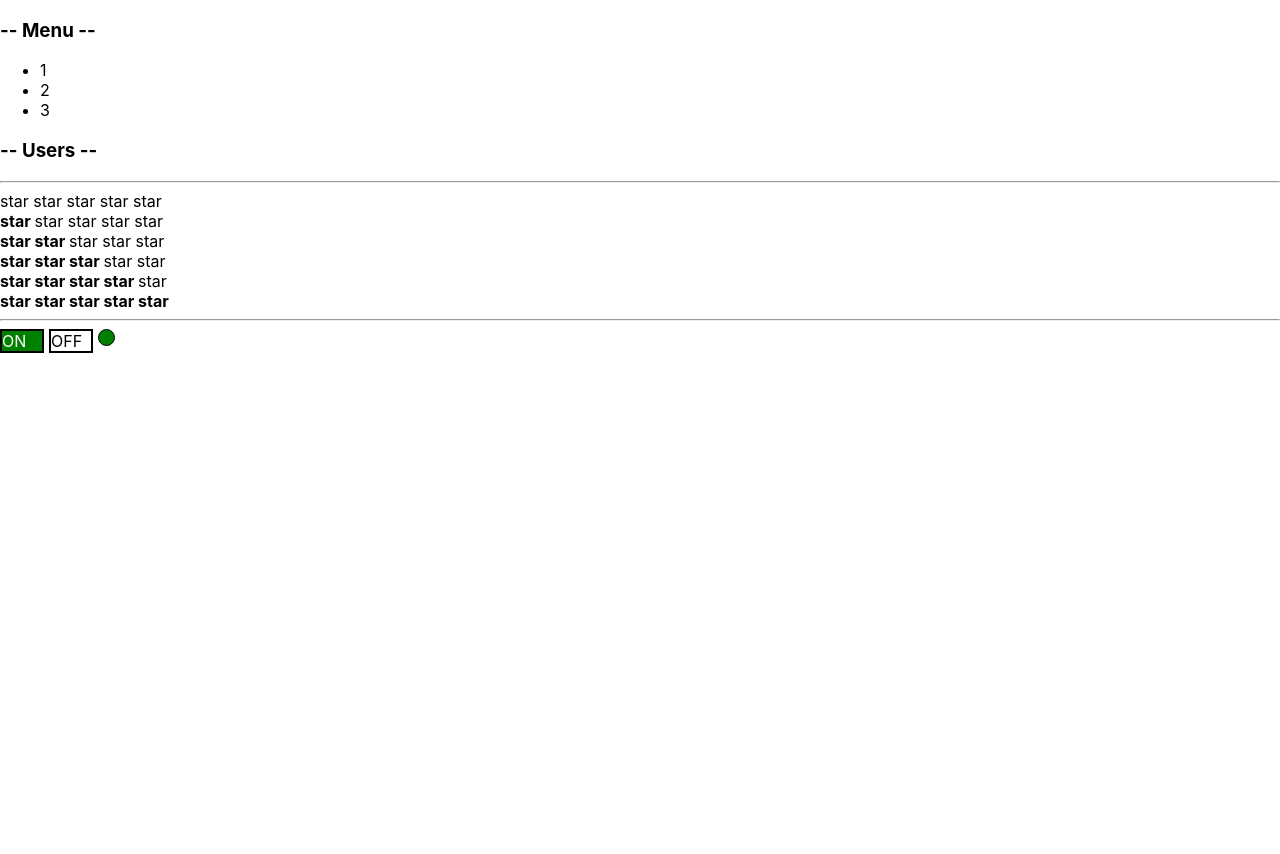
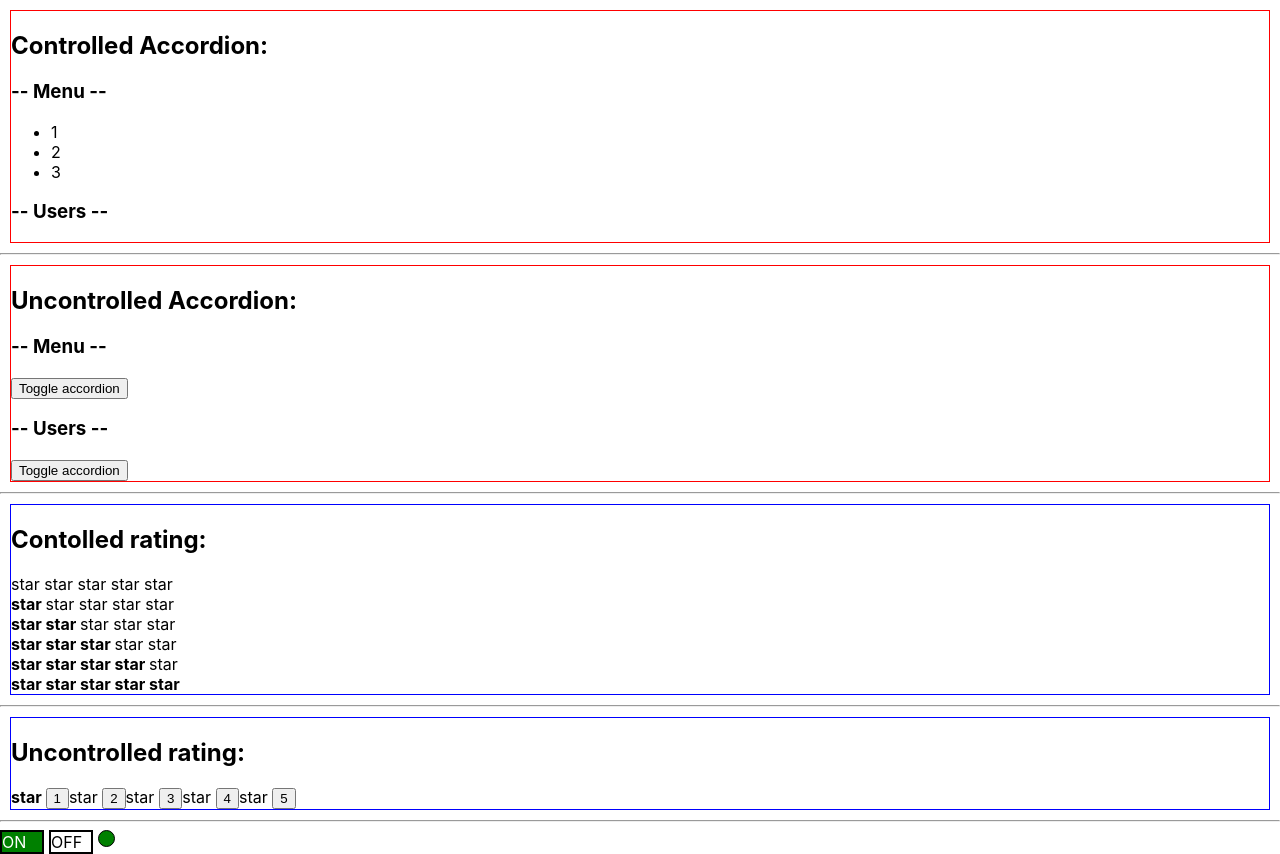
Before and after one commit to RomanHass/react_in_details, a React (Create React App) app: page / in a window 1280 px wide. Before the commit the page ends 800 px from the top, so only its background shows below. Built offline with nearby package versions, Linux system fonts and the light colour scheme.

Commit message:
Add learn hook useState and controlled/uncontrolled components

```diff
--- a/src/App.tsx
+++ b/src/App.tsx
@@ -1,24 +1,48 @@
 import './App.css';
 import { Accordion } from './components/Accordion/Accordion';
-import { OnOff } from './components/OnOff/OnOff';
+import { OnOff } from './components/OnOff/UncontrolledOnOff';
+import { OnOffByDimych } from './components/OnOff/OnOffByDimych';
 import { Rating } from './components/Rating/Rating';
+import { UncontrolledAccordion } from './components/UncontrolledAccordion/UncontrolledAccordion';
+import { UncontrolledRating } from './components/UncontrolledRating/UncontrolledRating';
 
 
 function App() {
   console.log('App rendering')
   return (
     <div className="App">
+      <div style={{margin: '10px', border: '1px solid red'}}>
+        <h2>Controlled Accordion:</h2>
         <Accordion titleValue="Menu" expanded={true} />
         <Accordion titleValue="Users" expanded={false} />
+      </div>
       <hr />
+
+      <div style={{margin: '10px', border: '1px solid red'}}>
+        <h2>Uncontrolled Accordion:</h2>
+        <UncontrolledAccordion titleValue="Menu" />
+        <UncontrolledAccordion titleValue="Users" />
+      </div>
+      <hr />
+
+      <div style={{margin: '10px', border: '1px solid blue'}}>
+        <h2>Contolled rating:</h2>
         <Rating value={0} />
         <Rating value={1} />
         <Rating value={2} />
         <Rating value={3} />
         <Rating value={4} />
         <Rating value={5} />
+      </div>
+
+      <hr />
+      <div style={{margin: '10px', border: '1px solid blue'}}>
+        <h2>Uncontrolled rating:</h2>
+        <UncontrolledRating />
+      </div>
       <hr />
       <OnOff/>
+      {/* <OnOffByDimych /> */}
     </div>
   );
 }
--- /dev/null
+++ b/src/components/OnOff/OnOffByDimych.tsx
@@ -0,0 +1,42 @@
+import { useState } from "react";
+
+
+export const OnOffByDimych = () => {
+
+  const [on, setOn] = useState<boolean>(true);
+
+  const onStyle = {
+    padding: '5px',
+    display: 'inline-block',
+    width: '30px',
+    height: '20px',
+    border: '1px solid black',
+    backgroundColor: on ? 'green' : 'white',
+  };
+  const offStyle = {
+    padding: '5px',
+    marginLeft: '5px',
+    display: 'inline-block',
+    width: '30px',
+    height: '20px',
+    border: '1px solid black',
+    backgroundColor: on ? 'white': 'red',
+  };
+  const indicatorStyle = {
+    marginLeft: '10px',
+    display: 'inline-block',
+    width: '10px',
+    height: '10px',
+    borderRadius: '50%',
+    border: '1px solid black',
+    backgroundColor: on ? 'green' : 'red',
+  };
+
+  return (
+    <div>
+      <div onClick={() => setOn(true)} style={onStyle}>ON</div>
+      <div onClick={() => setOn(false)} style={offStyle}>OFF</div>
+      <div style={indicatorStyle}></div>
+    </div>
+  );
+};
--- /dev/null
+++ b/src/components/UncontrolledAccordion/UncontrolledAccordion.tsx
@@ -0,0 +1,38 @@
+import { useState } from "react"
+
+type AccordionPropsType = {
+  titleValue: string
+}
+
+export const UncontrolledAccordion = (props: AccordionPropsType) => {
+
+  const [expanded, setExpanded] = useState<boolean>(false);
+
+  return (
+    <div>
+        <AccordionTitle title={props.titleValue} />
+        <button onClick={() => setExpanded(!expanded)}>Toggle accordion</button>
+        {expanded && <AccordionBody />}
+      </div>
+  );
+}
+
+type AccordionTitlePropsType = {
+  title: string
+}
+
+function AccordionTitle(props:AccordionTitlePropsType) {
+  return (
+    <h3 >-- {props.title} --</h3>
+  );
+}
+
+function AccordionBody() {
+  return (
+    <ul>
+      <li>1</li>
+      <li>2</li>
+      <li>3</li>
+    </ul>
+  );
+}
--- /dev/null
+++ b/src/components/UncontrolledRating/UncontrolledRating.tsx
@@ -0,0 +1,28 @@
+import { useState } from "react";
+
+export function UncontrolledRating() {
+
+  const [value, setValue] = useState<1 | 2 | 3 | 4 | 5>(1);
+
+  return (
+    <div>
+      <Star selected={value > 0} /><button onClick={() => setValue(1)}>1</button>
+      <Star selected={value > 1} /><button onClick={() => setValue(2)}>2</button>
+      <Star selected={value > 2} /><button onClick={() => setValue(3)}>3</button>
+      <Star selected={value > 3} /><button onClick={() => setValue(4)}>4</button>
+      <Star selected={value > 4} /><button onClick={() => setValue(5)}>5</button>
+    </div>
+  );
+}
+
+type StarPropsType = {
+  selected: boolean
+};
+
+function Star(props: StarPropsType) {
+  if (props.selected) {
+    return <span><b>star </b></span>
+  } else {
+    return <span>star </span>
+  }
+}
```
Also changed, not shown: src/components/OnOff/UncontrolledOnOff.tsx (renamed from src/components/OnOff/OnOff.tsx). Lines whose indentation alone changed are shown as unchanged.
